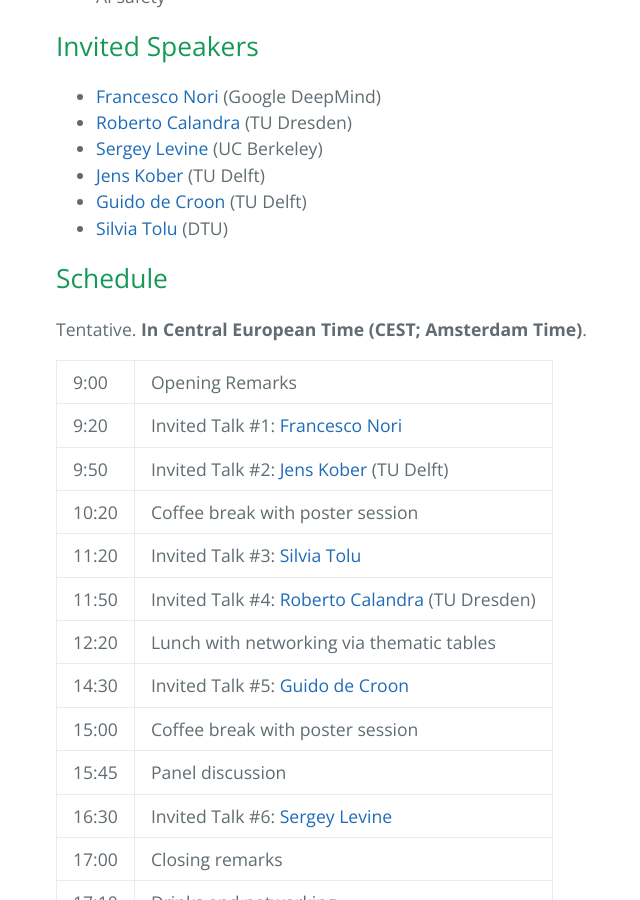
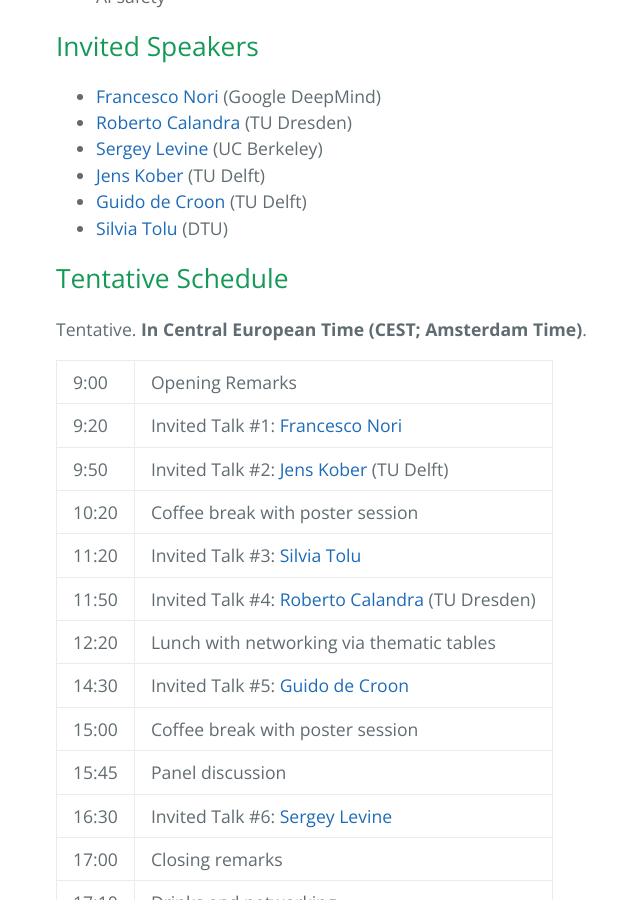
Before and after one commit to airlab-tilburg/ai4robotics-workshop, a Jekyll site: the page built from index.md, in a window 1280 px wide and 900 px high, scrolled down 1556 px. Shown: the whole window, without its empty margins (168-808 px from the left). Built offline with Jekyll 4.4.1, drawn with Linux system fonts in a browser that asks for light colours.

Commit message:
schedule

```diff
--- a/index.md
+++ b/index.md
@@ -45,7 +45,7 @@ Everybody is encouraged to submit and present a poster. Topics of interest inclu
 
 
 <div id="schedule" />
-## Schedule
+## Tentative Schedule
 
 Tentative. **In Central European Time (CEST; Amsterdam Time)**.
 
```
